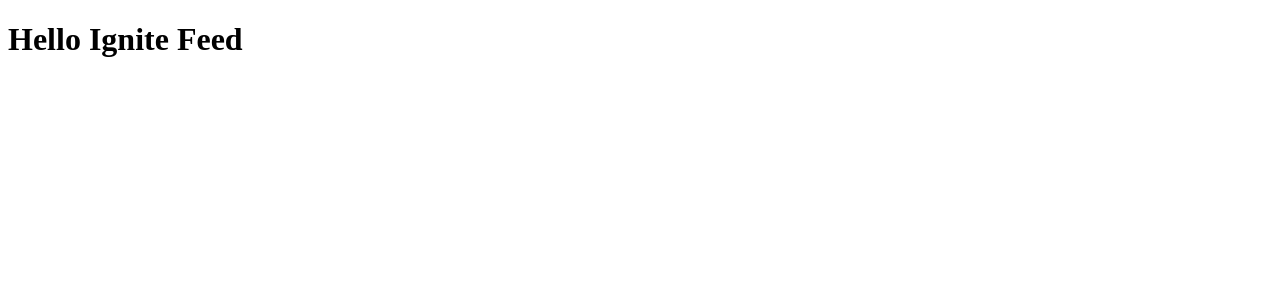
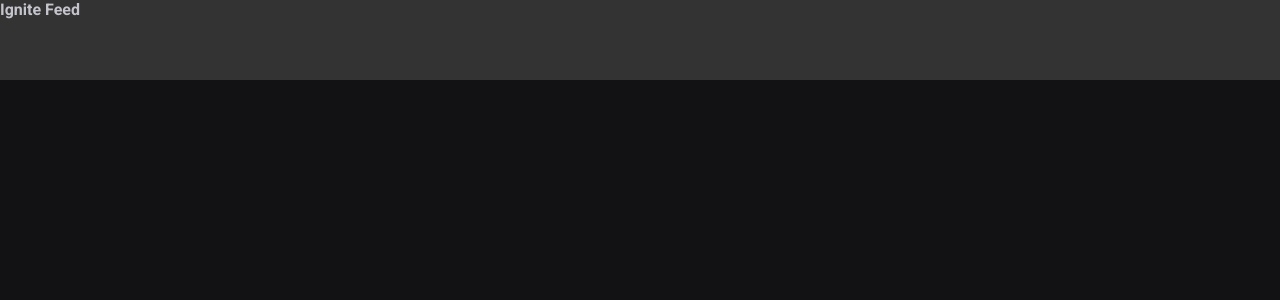
Before and after one commit to thyago608/ignite-feed, a React (Vite) app: page / in a window 1280 px wide. Shown: the top 300 px of the page. Built offline with nearby package versions, Linux system fonts and the light colour scheme.

Commit message:
Added Styles Global and Fonts

```diff
--- a/index.html
+++ b/index.html
@@ -2,9 +2,15 @@
 <html lang="en">
   <head>
     <meta charset="UTF-8" />
+    <link rel="preconnect" href="https://fonts.googleapis.com" />
+    <link rel="preconnect" href="https://fonts.gstatic.com" crossorigin />
     <link rel="icon" type="image/svg+xml" href="/vite.svg" />
     <meta name="viewport" content="width=device-width, initial-scale=1.0" />
-    <title>Vite + React</title>
+    <link
+      href="https://fonts.googleapis.com/css2?family=Roboto:wght@400;700&display=swap"
+      rel="stylesheet"
+    />
+    <title>Ignite Feed</title>
   </head>
   <body>
     <div id="root"></div>
--- a/package.json
+++ b/package.json
@@ -16,6 +16,7 @@
     "@types/react": "^18.0.17",
     "@types/react-dom": "^18.0.6",
     "@vitejs/plugin-react": "^2.1.0",
-    "vite": "^3.1.0"
+    "vite": "^3.1.0",
+    "vite-tsconfig-paths": "^3.5.1"
   }
 }
--- a/src/App.jsx
+++ b/src/App.jsx
@@ -1,5 +1,8 @@
+import { Header } from "./components/Header";
+import "./styles/global.css";
+
 function App() {
-  return <h1>Hello Ignite Feed</h1>;
+  return <Header />;
 }
 
 export default App;
--- /dev/null
+++ b/src/components/Header/index.jsx
@@ -0,0 +1,9 @@
+import styles from "./styles.module.css";
+
+export function Header() {
+  return (
+    <header className={styles.header}>
+      <strong>Ignite Feed</strong>
+    </header>
+  );
+}
--- /dev/null
+++ b/src/components/Header/styles.module.css
@@ -0,0 +1,4 @@
+.header {
+  background: #333;
+  height: 80px;
+}
--- /dev/null
+++ b/src/styles/global.css
@@ -0,0 +1,46 @@
+:root {
+  --white: #fff;
+  --gray-100: #e1e1e6;
+  --gray-300: #c4c4cc;
+  --gray-400: #8d8d99;
+  --gray-600: #323238;
+  --gray-700: #29292e;
+  --gray-800: #202024;
+  --gray-900: #121214;
+
+  --green-500: #00875f;
+}
+
+* {
+  margin: 0;
+  padding: 0;
+  box-sizing: border-box;
+}
+
+body {
+  background: var(--gray-900);
+  color: var(--gray-300);
+  -webkit-font-smoothing: antialised;
+}
+
+body,
+input,
+select,
+textarea,
+button {
+  font-family: "Roboto", sans-sefif;
+  font-weight: 400;
+  font-size: 1rem;
+}
+
+button {
+  cursor: pointer;
+}
+
+ul {
+  list-style: none;
+}
+
+a {
+  text-decoration: none;
+}
```
Also changed, not shown: 1 other file (tests, documents, lock files or other folders).
